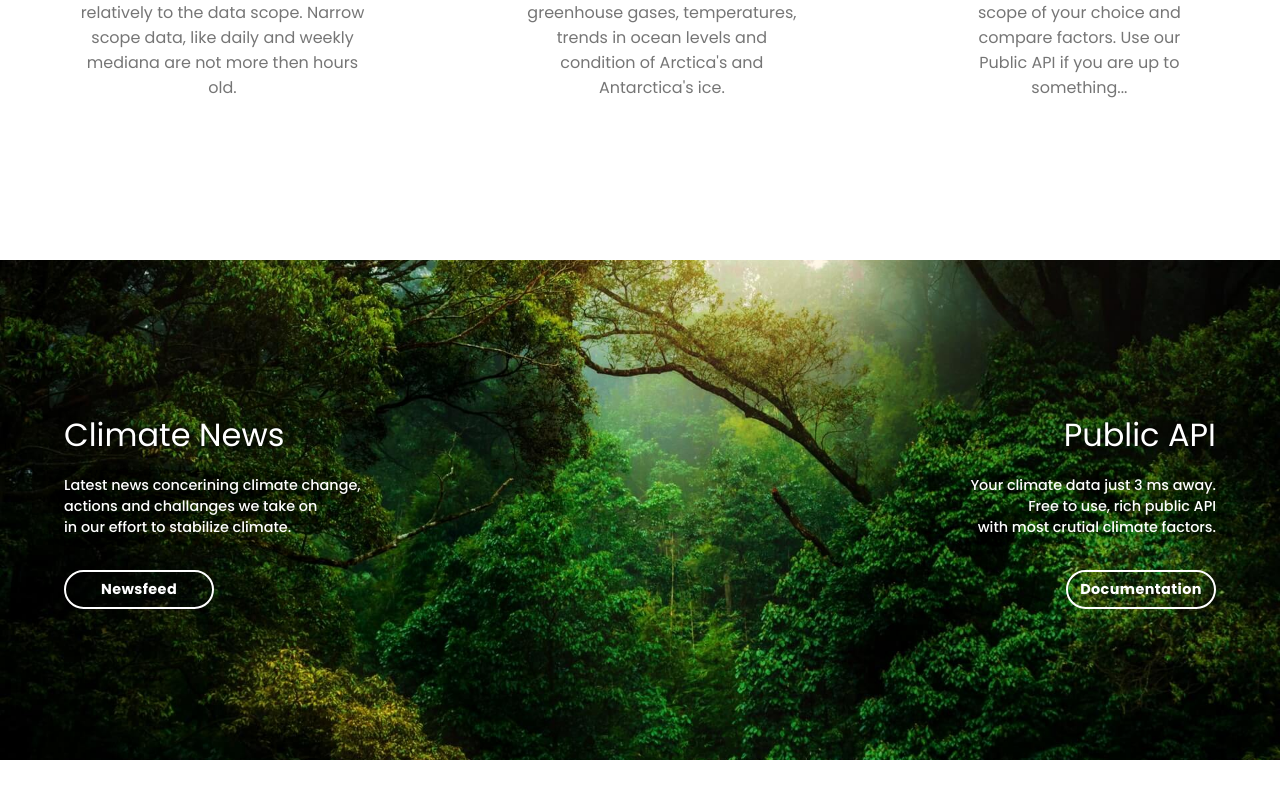
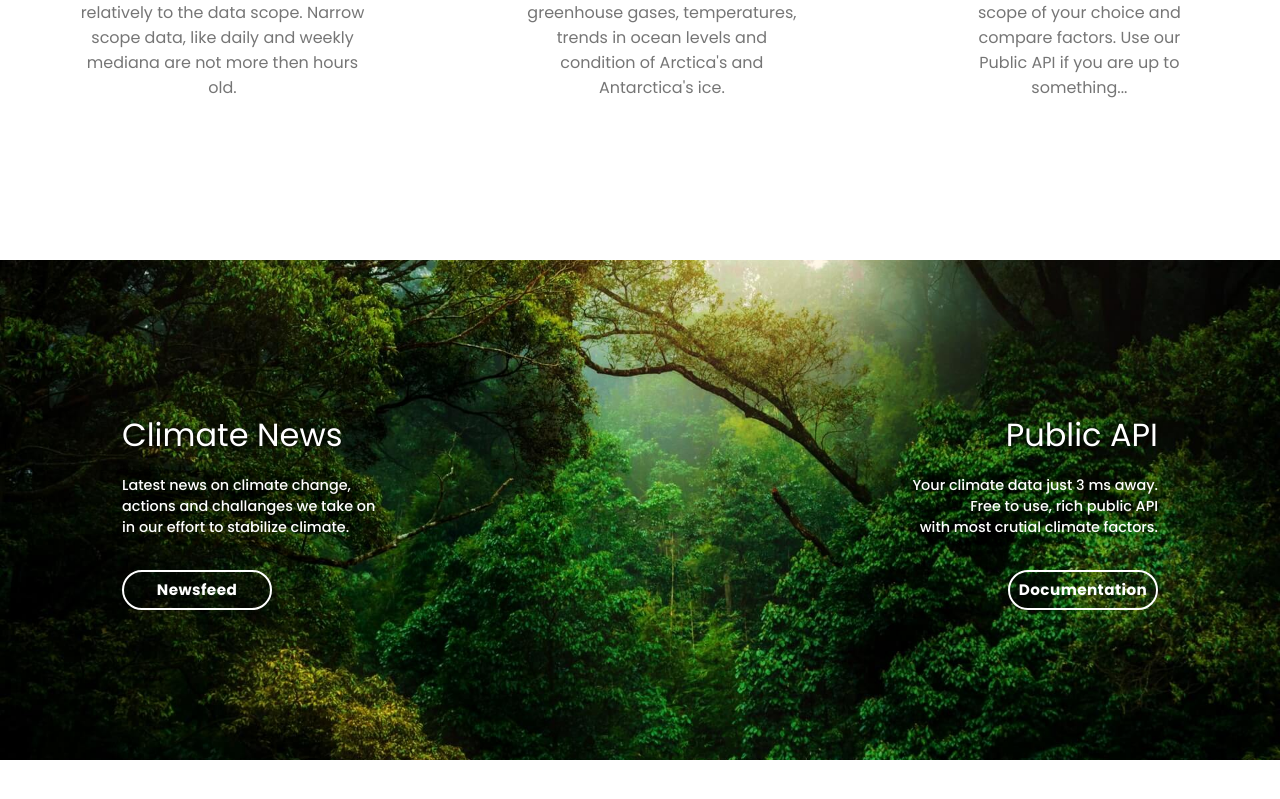
Before and after one commit to TomaszPietrzykowski/climate-monitor-client, a React (Create React App) app: page / in a window 1280 px wide. Shown: the part 1231-2030 px from the top of the page. Built offline with nearby package versions, Linux system fonts and the light colour scheme; no server answers.

Commit message:
site container added

```diff
--- a/src/components/home/Amazon.js
+++ b/src/components/home/Amazon.js
@@ -1,31 +1,39 @@
 import React from "react";
+import { Link } from "react-router-dom";
 import { makeStyles } from "@material-ui/styles";
 import { Button } from "@material-ui/core";
 
 import amazon from "../../assests/amazon.jpg";
 
 const useStyles = makeStyles((theme) => ({
-  flexContainer: {
-    display: "flex",
-    justifyContent: "space-between",
+  hero: {
     backgroundImage: `url(${amazon})`,
     backgroundSize: "cover",
     backgroundPosition: "center",
     width: "100%",
+    minHeight: "500px",
+  },
+  siteContainer: {
+    maxWidth: 1100,
+    margin: "auto",
+  },
+  flexContainer: {
+    display: "flex",
+    justifyContent: "space-between",
     minHeight: "500px",
     alignItems: "center",
   },
   tabLeft: {
     display: "flex",
     flexDirection: "column",
-    marginLeft: "4rem",
+    marginLeft: "2rem",
     textAlign: "left",
     alignItems: "flex-start",
   },
   tabRight: {
     display: "flex",
     flexDirection: "column",
-    marginRight: "4rem",
+    marginRight: "2rem",
     textAlign: "right",
     alignItems: "flex-end",
   },
@@ -48,7 +56,7 @@ const useStyles = makeStyles((theme) => ({
     borderRadius: "50px",
     color: "white",
     fontFamily: "Poppins, sans",
-    fontSize: "0.9rem",
+    fontSize: "0.95rem",
     border: "2px solid white",
     width: "150px",
     textTransform: "none",
@@ -62,17 +70,24 @@ const Amazon = () => {
   const classes = useStyles();
 
   return (
+    <div className={classes.hero}>
+      <div className={classes.siteContainer}>
         <div className={classes.flexContainer}>
           <div className={classes.tabLeft}>
             <div className={classes.title}>Climate News</div>
             <div className={classes.text}>
-          Latest news concerining climate change,
+              Latest news on climate change,
               <br />
               actions and challanges we take on
               <br />
               in our effort to stabilize climate.
             </div>
-        <Button className={classes.btn} variant="outlined">
+            <Button
+              className={classes.btn}
+              variant="outlined"
+              component={Link}
+              to="/news"
+            >
               Newsfeed
             </Button>
           </div>
@@ -84,9 +99,16 @@ const Amazon = () => {
               Free to use, rich public API <br />
               with most crutial climate factors.
             </div>
-        <Button className={classes.btn} variant="outlined">
+            <Button
+              className={classes.btn}
+              variant="outlined"
+              component={Link}
+              to="/public_api"
+            >
               Documentation
             </Button>
+          </div>
+        </div>
       </div>
     </div>
   );
--- a/src/components/home/LatestReadings.js
+++ b/src/components/home/LatestReadings.js
@@ -4,6 +4,10 @@ import LatestCard from "./LatestCard";
 import LatestPrimaryCard from "./LatestPrimaryCard";
 
 const useStyles = makeStyles((theme) => ({
+  siteContainer: {
+    maxWidth: 1100,
+    margin: "auto",
+  },
   container: {
     display: "flex",
     flexDirection: "column",
@@ -48,6 +52,7 @@ const LatestReadings = () => {
   const classes = useStyles();
 
   return (
+    <div className={classes.siteContainer}>
       <div className={classes.container}>
         {loading || !latest ? (
           <p>loading</p>
@@ -67,6 +72,7 @@ const LatestReadings = () => {
           </Fragment>
         )}
       </div>
+    </div>
   );
 };
 
```
Lines whose indentation alone changed are shown as unchanged.
